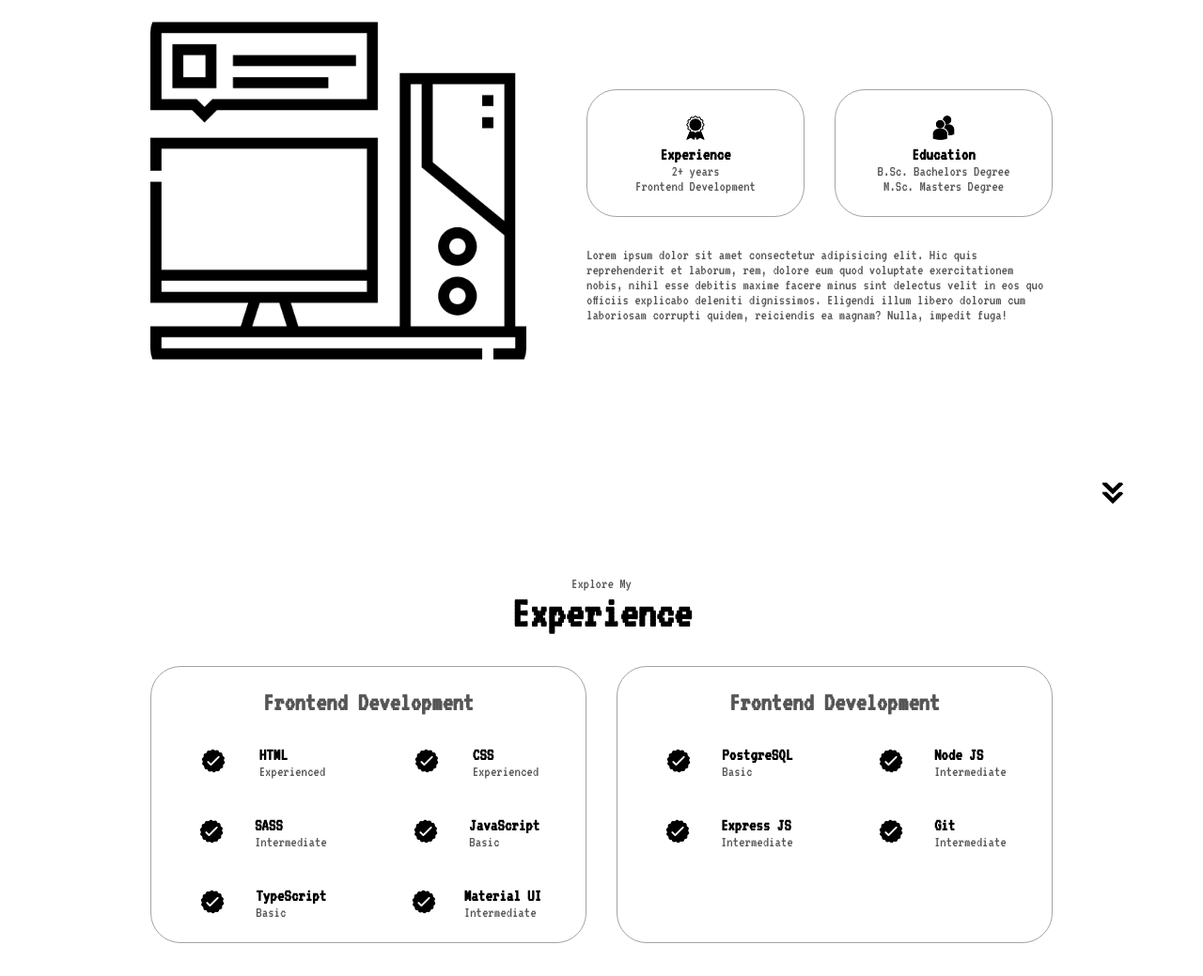
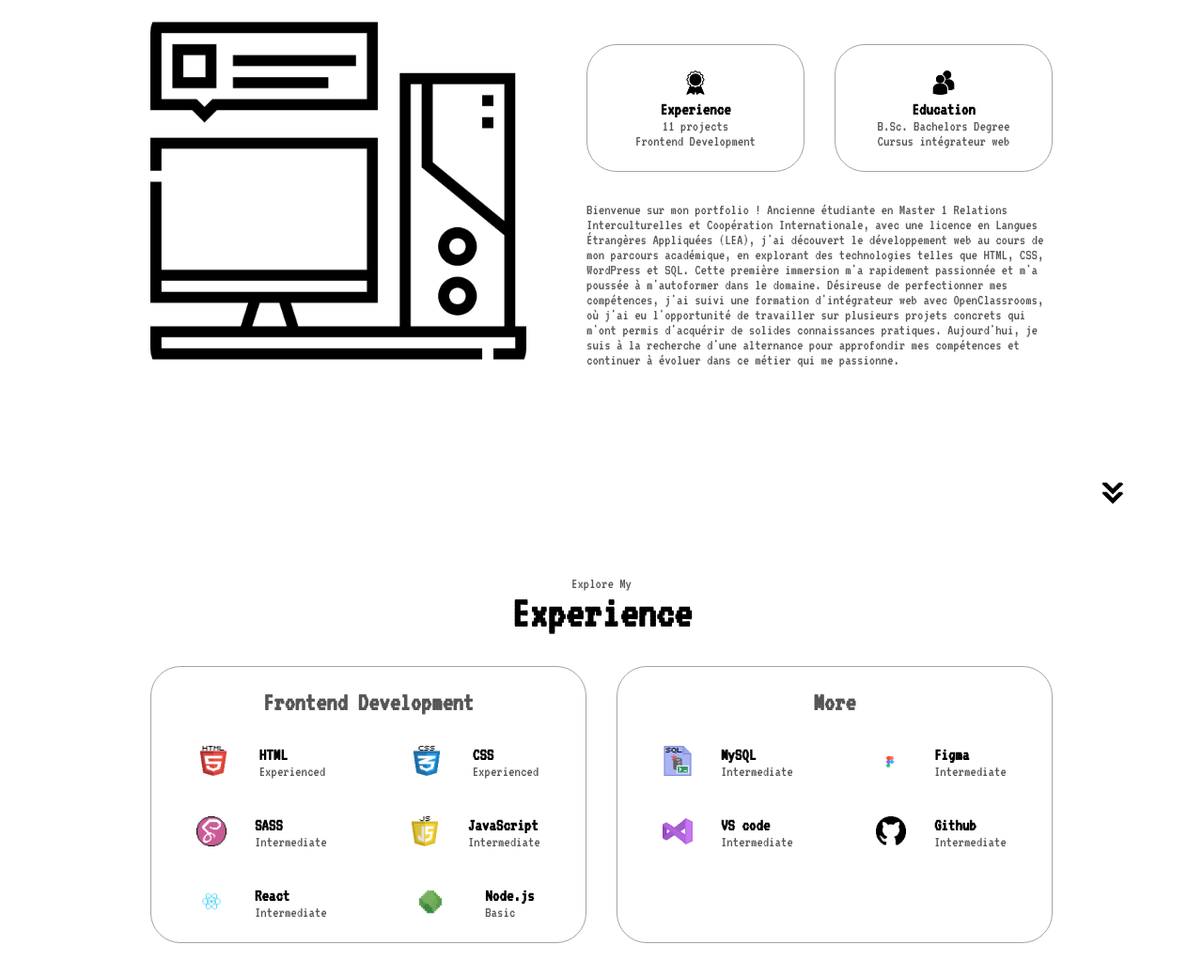
Before and after one commit to hajar-creator/Portfolio, a plain HTML site: page index.html in a window 1280 px wide. Shown: the part 1083-2122 px from the top of the page at 94% size. Drawn offline with Linux system fonts and the light colour scheme.

Commit message:
ajout des icone pixelisés que j'ai crées à la section mon expérience

```diff
--- a/index.html
+++ b/index.html
@@ -91,7 +91,7 @@
                 class="icon"
               />
               <h3>Experience</h3>
-              <p>2+ years <br />Frontend Development</p>
+              <p>11 projects <br />Frontend Development</p>
             </div>
             <div class="details-container">
               <img
@@ -100,17 +100,24 @@
                 class="icon"
               />
               <h3>Education</h3>
-              <p>B.Sc. Bachelors Degree<br />M.Sc. Masters Degree</p>
+              <p>B.Sc. Bachelors Degree<br />Cursus intégrateur web</p>
             </div>
           </div>
           <div class="text-container">
             <p>
-              Lorem ipsum dolor sit amet consectetur adipisicing elit. Hic quis
-              reprehenderit et laborum, rem, dolore eum quod voluptate
-              exercitationem nobis, nihil esse debitis maxime facere minus sint
-              delectus velit in eos quo officiis explicabo deleniti dignissimos.
-              Eligendi illum libero dolorum cum laboriosam corrupti quidem,
-              reiciendis ea magnam? Nulla, impedit fuga!
+              Bienvenue sur mon portfolio ! Ancienne étudiante en Master 1
+              Relations Interculturelles et Coopération Internationale, avec une
+              licence en Langues Étrangères Appliquées (LEA), j'ai découvert le
+              développement web au cours de mon parcours académique, en
+              explorant des technologies telles que HTML, CSS, WordPress et SQL.
+              Cette première immersion m'a rapidement passionnée et m'a poussée
+              à m'autoformer dans le domaine. Désireuse de perfectionner mes
+              compétences, j'ai suivi une formation d'intégrateur web avec
+              OpenClassrooms, où j'ai eu l'opportunité de travailler sur
+              plusieurs projets concrets qui m'ont permis d'acquérir de solides
+              connaissances pratiques. Aujourd'hui, je suis à la recherche d'une
+              alternance pour approfondir mes compétences et continuer à évoluer
+              dans ce métier qui me passionne.
             </p>
           </div>
         </div>
@@ -132,7 +139,7 @@
             <div class="article-container">
               <article>
                 <img
-                  src="./assets/checkmark.png"
+                  src="./assets/html.png"
                   alt="Experience icon"
                   class="icon"
                 />
@@ -143,7 +150,7 @@
               </article>
               <article>
                 <img
-                  src="./assets/checkmark.png"
+                  src="./assets/css.png"
                   alt="Experience icon"
                   class="icon"
                 />
@@ -154,7 +161,7 @@
               </article>
               <article>
                 <img
-                  src="./assets/checkmark.png"
+                  src="./assets/sass (2).png"
                   alt="Experience icon"
                   class="icon"
                 />
@@ -164,84 +171,80 @@
                 </div>
               </article>
               <article>
+                <img src="./assets/js.png" alt="Experience icon" class="icon" />
+                <div>
+                  <h3>JavaScript</h3>
+                  <p>Intermediate</p>
+                </div>
+              </article>
+              <article>
                 <img
-                  src="./assets/checkmark.png"
+                  src="./assets/react.png"
                   alt="Experience icon"
                   class="icon"
                 />
                 <div>
-                  <h3>JavaScript</h3>
-                  <p>Basic</p>
+                  <h3>React</h3>
+                  <p>Intermediate</p>
                 </div>
               </article>
               <article>
                 <img
-                  src="./assets/checkmark.png"
+                  src="./assets/node.png"
                   alt="Experience icon"
                   class="icon"
                 />
                 <div>
-                  <h3>TypeScript</h3>
+                  <h3>Node.js</h3>
                   <p>Basic</p>
-                </div>
-              </article>
-              <article>
-                <img
-                  src="./assets/checkmark.png"
-                  alt="Experience icon"
-                  class="icon"
-                />
-                <div>
-                  <h3>Material UI</h3>
-                  <p>Intermediate</p>
                 </div>
               </article>
             </div>
           </div>
           <div class="details-container">
-            <h2 class="experience-sub-title">Frontend Development</h2>
+            <h2 class="experience-sub-title">More</h2>
             <div class="article-container">
               <article>
                 <img
-                  src="./assets/checkmark.png"
+                  src="./assets/sql.png"
                   alt="Experience icon"
                   class="icon"
                 />
                 <div>
-                  <h3>PostgreSQL</h3>
-                  <p>Basic</p>
-                </div>
-              </article>
-              <article>
-                <img
-                  src="./assets/checkmark.png"
-                  alt="Experience icon"
-                  class="icon"
-                />
-                <div>
-                  <h3>Node JS</h3>
+                  <h3>MySQL</h3>
                   <p>Intermediate</p>
                 </div>
               </article>
               <article>
                 <img
-                  src="./assets/checkmark.png"
+                  src="./assets/figma.png"
                   alt="Experience icon"
                   class="icon"
                 />
                 <div>
-                  <h3>Express JS</h3>
+                  <h3>Figma</h3>
                   <p>Intermediate</p>
                 </div>
               </article>
               <article>
                 <img
-                  src="./assets/checkmark.png"
+                  src="./assets/vscode.png"
                   alt="Experience icon"
                   class="icon"
                 />
                 <div>
-                  <h3>Git</h3>
+                  <h3>VS code</h3>
+                  <p>Intermediate</p>
+                </div>
+              </article>
+              <article>
+                <img
+                  src="./assets/github.2.png"
+                  alt="Experience icon"
+                  class="icon"
+                />
+                <div>
+                  <h3>Github</h3>
                   <p>Intermediate</p>
                 </div>
               </article>
@@ -352,7 +355,11 @@
             alt="Email icon"
             class="icon contact-icon email-icon"
           />
-          <p><a href="mailto:examplemail@gmail.com">Example@gmail.com</a></p>
+          <p>
+            <a href="mailto:hajaraitforaeso@gmail.com"
+              >hajaraitforaeso@gmail.com</a
+            >
+          </p>
         </div>
         <div class="contact-info-container">
           <img
```
Also changed, not shown: assets/about-pic.png (deleted), assets/css.png (added), assets/figma.png (added), assets/github.2.png (added), assets/html.png (added), assets/js.png (added), assets/node.png (added), assets/profile-pic-2.png (deleted), assets/profile-pic.png (deleted), assets/project-1.png (deleted), assets/react.png (added), assets/sass (2).png (added), assets/sql.png (added), assets/vscode.png (added).
